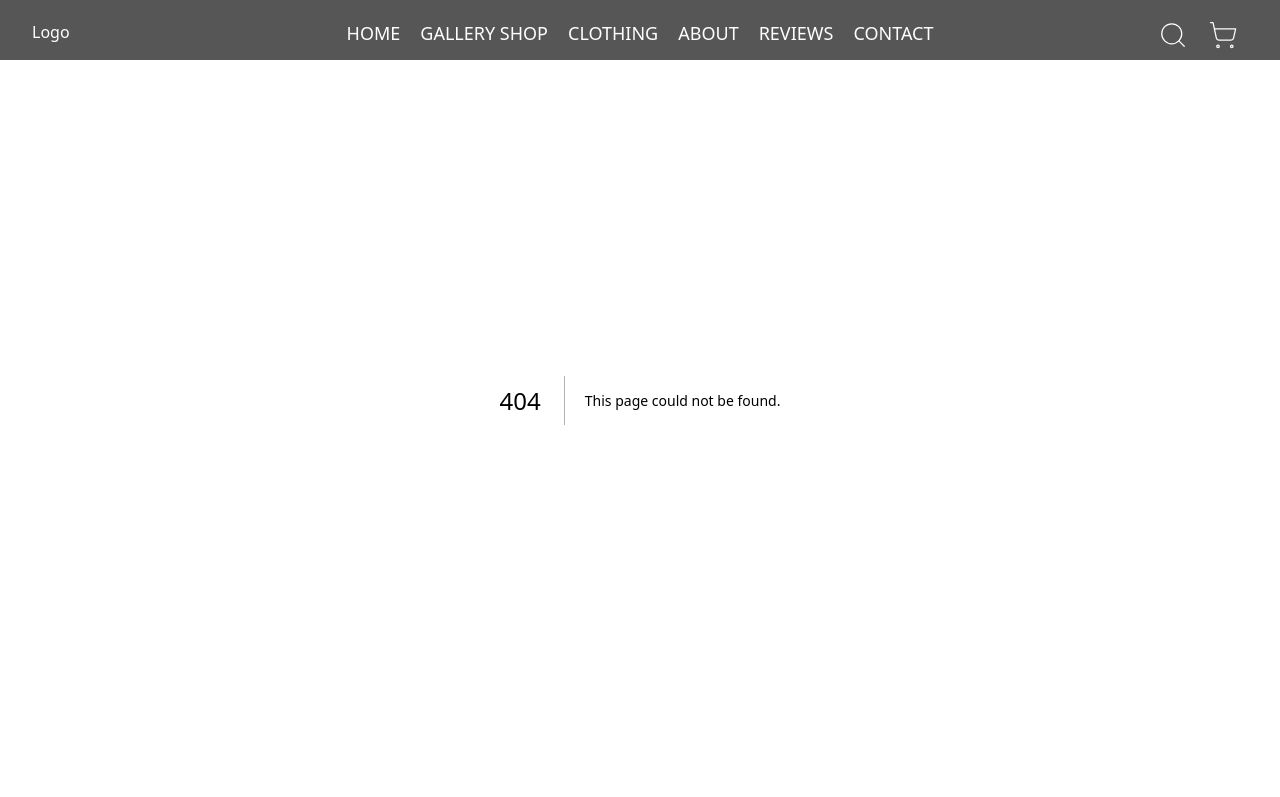
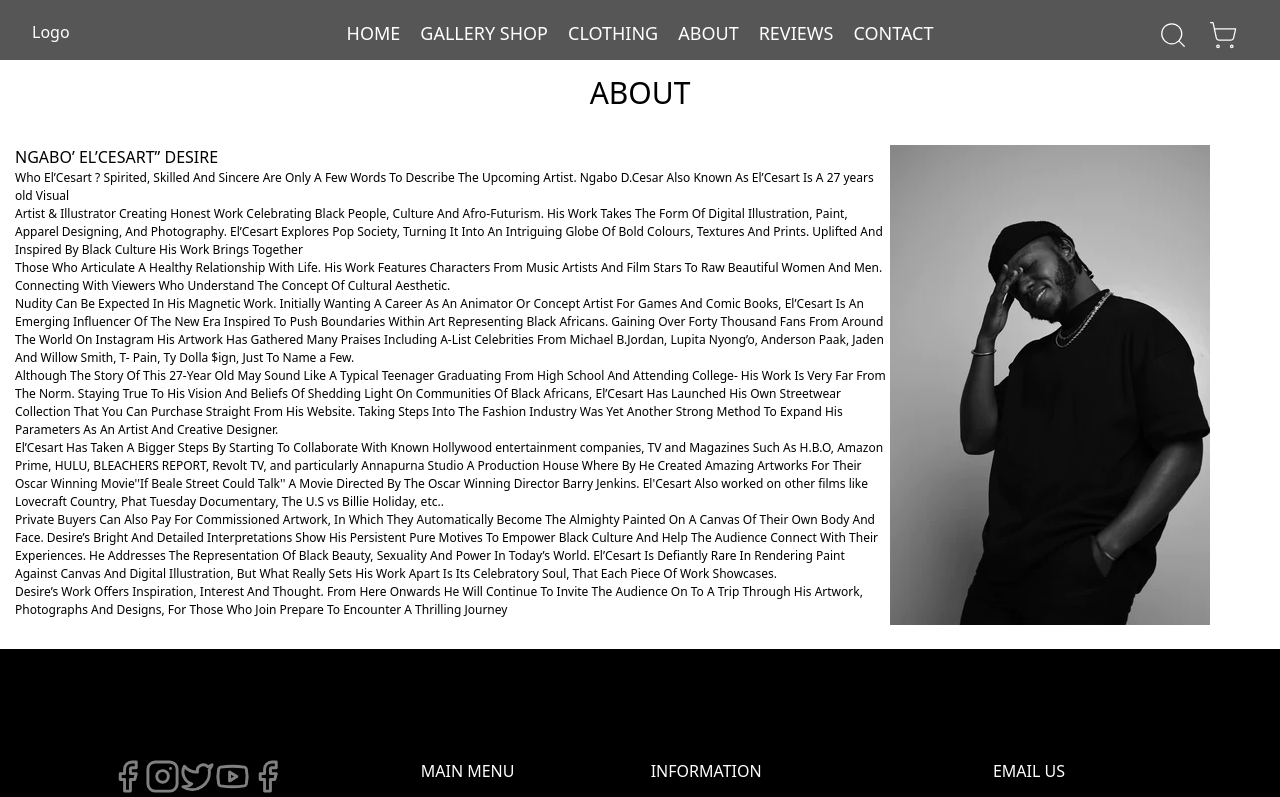
Before and after one commit to jerahmeel200/art-project2, a Next.js app: page /about in a window 1280 px wide. Before the commit this address had no page. Shown: the top 797 px of the page. Built offline with nearby package versions, Linux system fonts and the light colour scheme.

Commit message:
create about page but still in progress

```diff
--- /dev/null
+++ b/pages/about/about.module.css
@@ -0,0 +1,28 @@
+.title {
+  display: flex;
+  align-items: center;
+  justify-content: center;
+}
+.title h1 {
+  font-size: 30px;
+  font-weight: 500;
+}
+
+.descCont {
+  display: flex;
+  width: 100%;
+  justify-content: space-between;
+}
+.desc {
+  width: 70%;
+  padding: 30px 0;
+}
+.image {
+  width: 30%;
+  padding-top: 30px;
+}
+.desc p {
+  /* line-height: 20px; */
+  flex-wrap: wrap;
+  font-size: 12px;
+}
--- /dev/null
+++ b/pages/about/index.js
@@ -0,0 +1,94 @@
+import React from "react";
+import styles from "./about.module.css";
+function index() {
+  return (
+    <div style={{ paddingTop: "70px" }} className="main">
+      <div className={styles.title}>
+        <h1> ABOUT</h1>
+      </div>
+      <div className={styles.descCont}>
+        <div className={styles.desc}>
+          <h1>NGABO’ EL’CESART” DESIRE</h1>
+          <p>
+            {" "}
+            Who El’Cesart ? Spirited, Skilled And Sincere Are Only A Few Words
+            To Describe The Upcoming Artist. Ngabo D.Cesar Also Known As
+            El’Cesart Is A 27 years old Visual
+          </p>
+          <p>
+            Artist & Illustrator Creating Honest Work Celebrating Black People,
+            Culture And Afro-Futurism. His Work Takes The Form Of Digital
+            Illustration, Paint, Apparel Designing, And Photography. El’Cesart
+            Explores Pop Society, Turning It Into An Intriguing Globe Of Bold
+            Colours, Textures And Prints. Uplifted And Inspired By Black Culture
+            His Work Brings Together
+          </p>
+
+          <p>
+            Those Who Articulate A Healthy Relationship With Life. His Work
+            Features Characters From Music Artists And Film Stars To Raw
+            Beautiful Women And Men. Connecting With Viewers Who Understand The
+            Concept Of Cultural Aesthetic.
+          </p>
+          <p>
+            {" "}
+            Nudity Can Be Expected In His Magnetic Work. Initially Wanting A
+            Career As An Animator Or Concept Artist For Games And Comic Books,
+            El’Cesart Is An Emerging Influencer Of The New Era Inspired To Push
+            Boundaries Within Art Representing Black Africans. Gaining Over
+            Forty Thousand Fans From Around The World On Instagram His Artwork
+            Has Gathered Many Praises Including A-List Celebrities From Michael
+            B.Jordan, Lupita Nyong’o, Anderson Paak, Jaden And Willow Smith, T-
+            Pain, Ty Dolla $ign, Just To Name a Few.
+          </p>
+          <p>
+            {" "}
+            Although The Story Of This 27-Year Old May Sound Like A Typical
+            Teenager Graduating From High School And Attending College- His Work
+            Is Very Far From The Norm. Staying True To His Vision And Beliefs Of
+            Shedding Light On Communities Of Black Africans, El’Cesart Has
+            Launched His Own Streetwear Collection That You Can Purchase
+            Straight From His Website. Taking Steps Into The Fashion Industry
+            Was Yet Another Strong Method To Expand His Parameters As An Artist
+            And Creative Designer.{" "}
+          </p>
+          <p>
+            El’Cesart Has Taken A Bigger Steps By Starting To Collaborate With
+            Known Hollywood entertainment companies, TV and Magazines Such As
+            H.B.O, Amazon Prime, HULU, BLEACHERS REPORT, Revolt TV, and
+            particularly Annapurna Studio A Production House Where By He Created
+            Amazing Artworks For Their Oscar Winning Movie''If Beale Street
+            Could Talk'' A Movie Directed By The Oscar Winning Director Barry
+            Jenkins. El'Cesart Also worked on other films like Lovecraft
+            Country, Phat Tuesday Documentary, The U.S vs Billie Holiday, etc..{" "}
+          </p>
+          <p>
+            {" "}
+            Private Buyers Can Also Pay For Commissioned Artwork, In Which They
+            Automatically Become The Almighty Painted On A Canvas Of Their Own
+            Body And Face. Desire’s Bright And Detailed Interpretations Show His
+            Persistent Pure Motives To Empower Black Culture And Help The
+            Audience Connect With Their Experiences. He Addresses The
+            Representation Of Black Beauty, Sexuality And Power In Today’s
+            World. El’Cesart Is Defiantly Rare In Rendering Paint Against Canvas
+            And Digital Illustration, But What Really Sets His Work Apart Is Its
+            Celebratory Soul, That Each Piece Of Work Showcases.
+          </p>
+          <p>
+            {" "}
+            Desire’s Work Offers Inspiration, Interest And Thought. From Here
+            Onwards He Will Continue To Invite The Audience On To A Trip Through
+            His Artwork, Photographs And Designs, For Those Who Join Prepare To
+            Encounter A Thrilling Journey
+          </p>
+        </div>
+
+        <div className={styles.image}>
+          <img src="/images/headShot.webp" alt="head-shot" />
+        </div>
+      </div>
+    </div>
+  );
+}
+
+export default index;
```
Also changed, not shown: public/images/headShot.webp (added).
